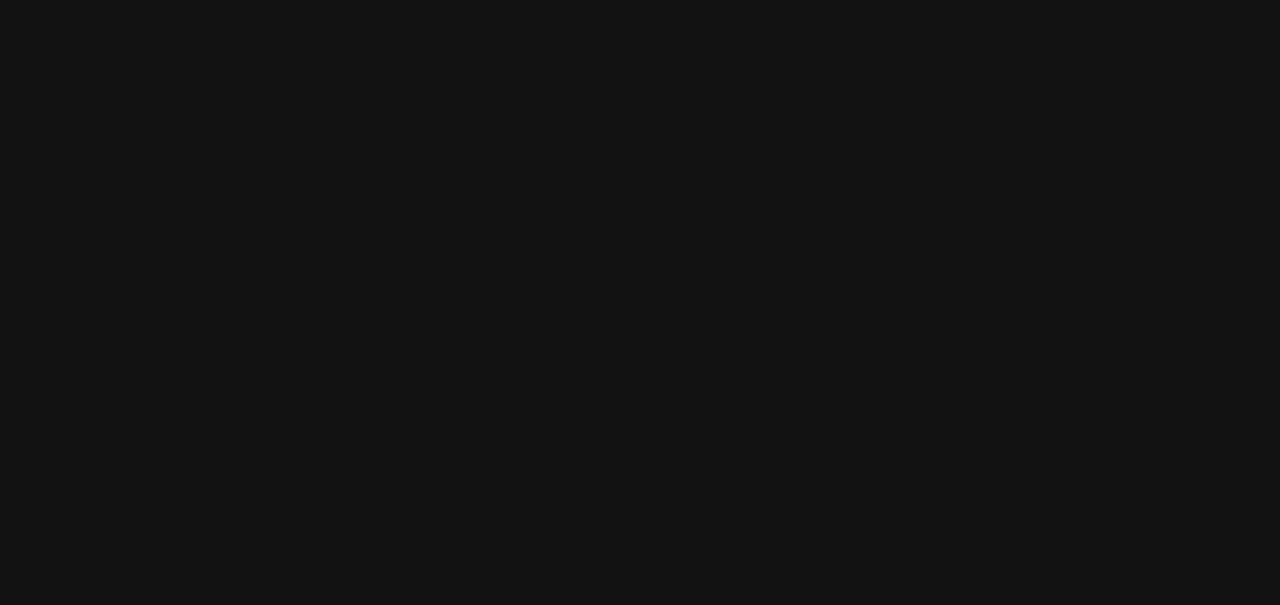
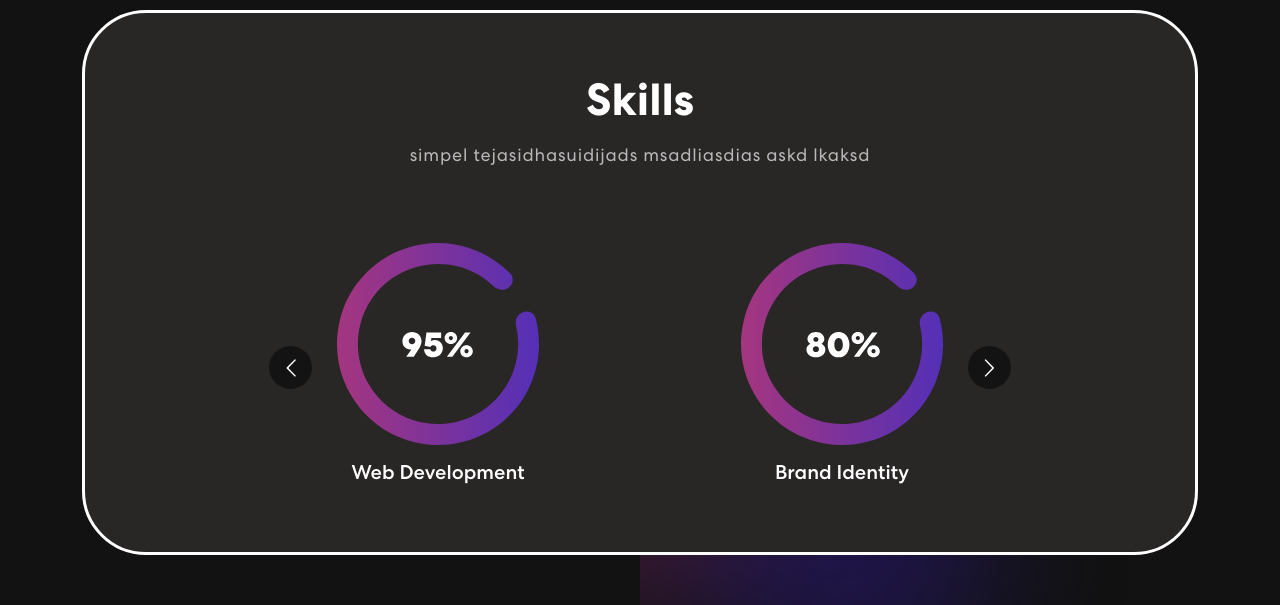
Before and after one commit to rileymci/ReactPersonalPortfolio, a React (Create React App) app: page / in a window 1280 px wide. Shown: the part 841-1446 px from the top of the page. Before the commit the page ends 811 px from the top, so only its background shows below. Built offline with nearby package versions, Linux system fonts and the light colour scheme.

Commit message:
Skills section

```diff
--- a/package.json
+++ b/package.json
@@ -11,6 +11,7 @@
     "react-bootstrap": "^2.9.0",
     "react-bootstrap-icons": "^1.10.3",
     "react-dom": "^18.2.0",
+    "react-multi-carousel": "^2.8.4",
     "react-scripts": "5.0.1",
     "web-vitals": "^2.1.4"
   },
--- a/src/App.css
+++ b/src/App.css
@@ -231,6 +231,7 @@
   background-position: center;
   background-size: cover;
   background-repeat: no-repeat;
+  min-height: 100vh;
 }
 
 .banner .tagline{
@@ -316,6 +317,55 @@
   border-right: 0.08em solid #666;
 }
 
+/* Skills */
+
+.skill{
+  padding: 100px 0 50px 0;
+  position: relative;
+}
+
+.skill-bx {
+  background: #292626;
+  border-radius: 64px;
+  text-align: center;
+  padding: 60px 50px;
+  margin-top: -60px;
+  border-style: solid;
+}
+
+.skill h2{
+  font-size: 45px;
+  font-weight: 700;
+}
+
+.skill p{
+  color: #b8b8b8;
+  font-size: 18px;
+  letter-spacing: 0.8px;
+  line-height: 1.5em;
+  margin: 14px 0 75px 0;
+}
+
+.skill-slider{
+  width: 80%;
+  margin: 0 auto;
+  position: relative;
+}
+
+.skill-slider .item img{
+  width: 50%;
+  margin: 0 auto 15px auto;
+
+}
+
+.background-image-left {
+  top: 28%;
+  position: absolute;
+  bottom: 0;
+  width: 40%;
+  z-index: -4;
+}
+
 .App {
   text-align: center;
 }
--- a/src/App.js
+++ b/src/App.js
@@ -1,6 +1,7 @@
 import './App.css';
 import { NavBar } from './components/NavBar';
-import {Banner} from './components/Banner';
+import { Banner } from './components/Banner';
+import { Skills } from './components/Skills';
 import 'bootstrap/dist/css/bootstrap.min.css';
 
 function App() {
@@ -8,6 +9,7 @@
     <div className="App">
     <NavBar />
     <Banner />
+    <Skills />
     </div>
   );
 }
--- /dev/null
+++ b/src/components/Skills.js
@@ -0,0 +1,65 @@
+import { Col, Container, Row } from "react-bootstrap";
+import Carousel  from "react-multi-carousel";
+import "react-multi-carousel/lib/styles.css";
+import meter1 from "../assets/img/meter1.svg";
+import meter2 from "../assets/img/meter2.svg";
+import meter3 from "../assets/img/meter3.svg";
+import colorSharp from "../assets/img/color-sharp.png"
+
+export const Skills = () => {
+    const responsive = {
+        superLargeDesktop: {
+            breakpoint: {max: 4000, min: 3000},
+            items: 5
+        },
+        desktop: {
+            breakpoint: {max: 3000, min: 1024},
+            items: 3
+        },
+        tablet: {
+            breakpoint: {max: 1024, min: 464},
+            items: 2
+        },
+        mobile: {
+            breakpoint: {max: 464, min: 0},
+            items: 1
+        },
+    };
+
+
+    return(
+        <section className="skill" id="skills">
+            <Container>
+                <Row>
+                    <Col>
+                    <div className="skill-bx">
+                        <h2>
+                            Skills
+                        </h2>
+                        <p>simpel tejasidhasuidijads msadliasdias askd lkaksd</p>
+                        <Carousel responsive={responsive} infinite={true} className="skill-slider">
+                            <div className="item">
+                                <img src={meter1} alt="Image"/>
+                                <h5>Web Development</h5>
+                            </div>
+                            <div className="item">
+                                <img src={meter2} alt="Image"/>
+                                <h5>Brand Identity</h5>
+                            </div>
+                            <div className="item">
+                                <img src={meter3} alt="Image"/>
+                                <h5>Logo Design</h5>
+                            </div>
+                            <div className="item">
+                                <img src={meter1} alt="Image"/>
+                                <h5>Web Development</h5>
+                            </div>
+                        </Carousel>
+                    </div>
+                    </Col>
+                </Row>
+            </Container>
+            <img className="background-image-left" src={colorSharp} />
+        </section>
+    )
+}
```
Also changed, not shown: 1 other file (tests, documents, lock files or other folders).
